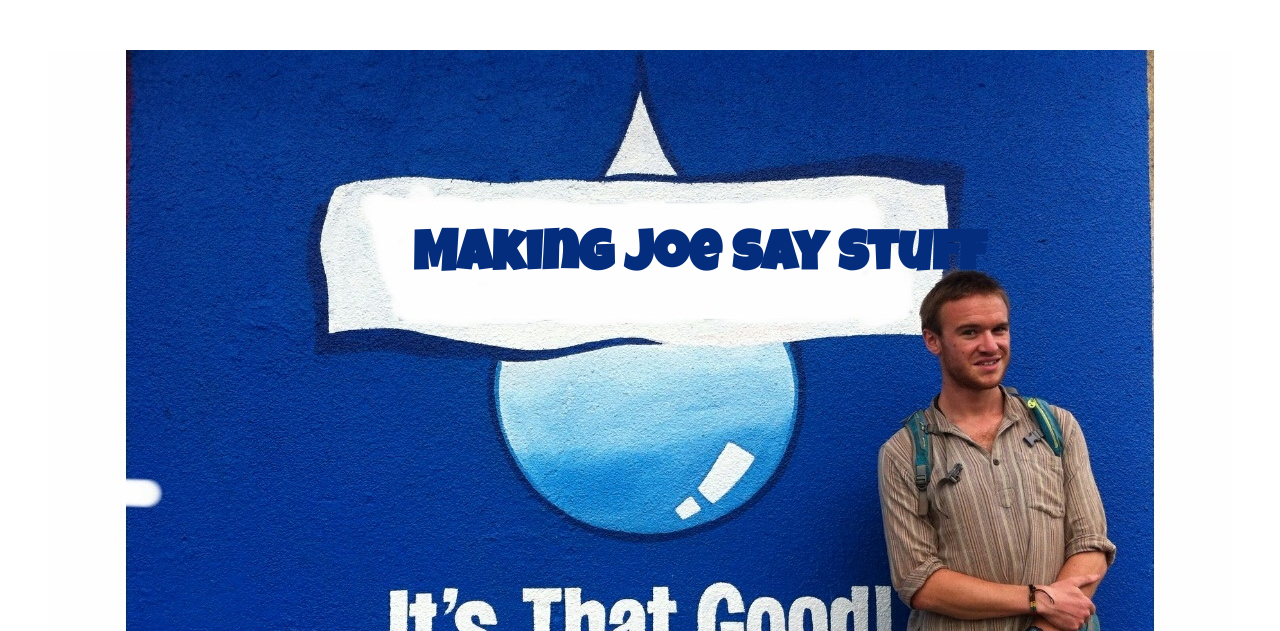
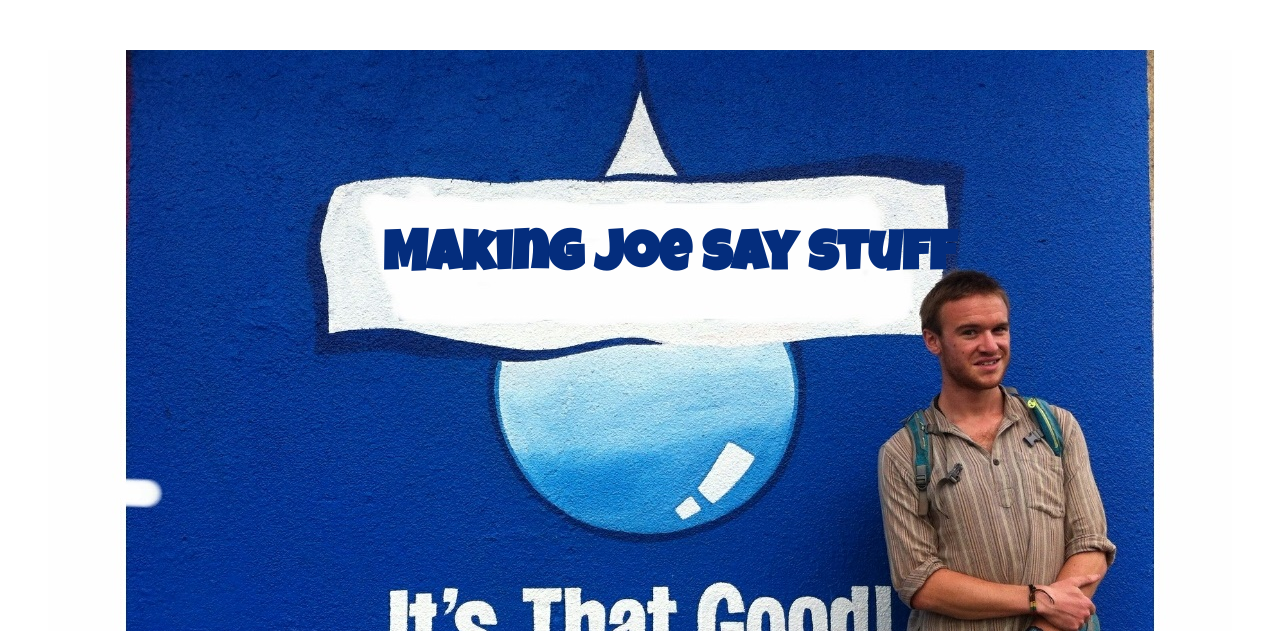
Before and after one commit to mtsdesign/itsthatgood, a plain HTML site: page index.html in a window 1280 px wide. Shown: the part 169-800 px from the top of the page. Drawn offline with nearby package versions, Linux system fonts and the light colour scheme.

Commit message:
Update main.css

```diff
--- a/main.css
+++ b/main.css
@@ -25,7 +25,7 @@ img{
 	position: absolute;
     width: 639px;
     top: 400px;
-    left: 380px;
+    left: 350px;
     margin: auto;
 
 }
```
